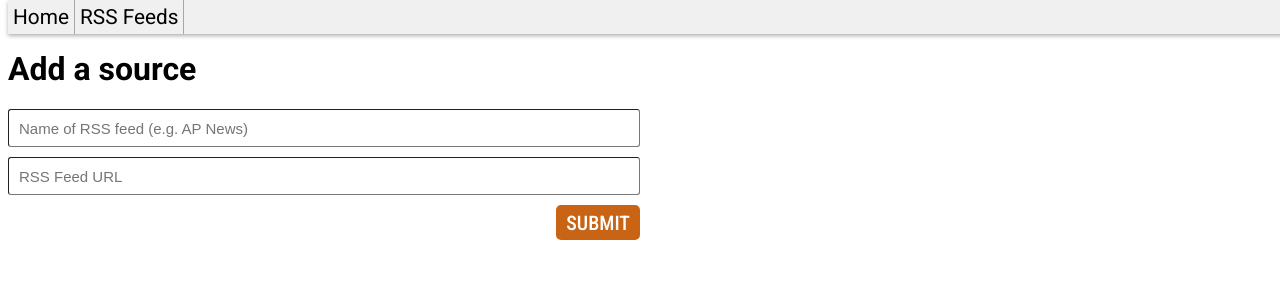
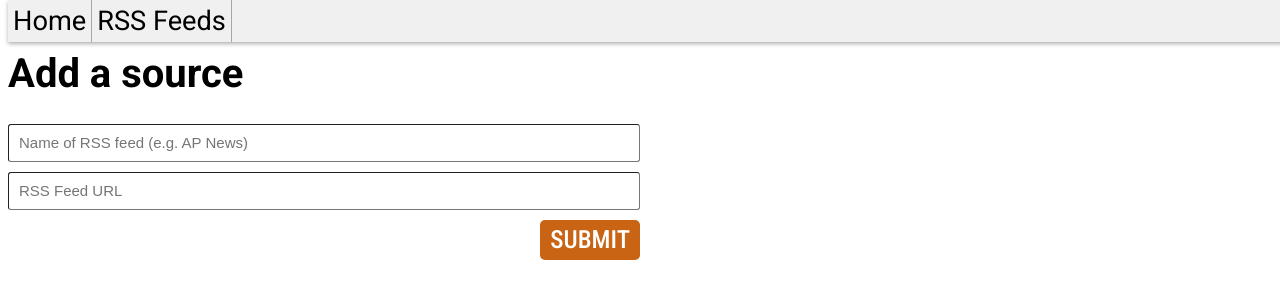
Before and after one commit to JryHL/RSSReader, a Vue app in the folder Frontend/RSSReader/: page /add in a window 1280 px wide. Shown: the top 300 px of the page. Built offline with nearby package versions, Linux system fonts and the light colour scheme.

Commit message:
added readme

```diff
--- a/Frontend/RSSReader/src/App.vue
+++ b/Frontend/RSSReader/src/App.vue
@@ -26,7 +26,7 @@ import { RouterLink, RouterView } from 'vue-router'
   flex-direction: row;
   background-color: rgb(240, 240, 240);
   width: 100%;
-  font-size: 1.3em;
+  font-size: 1.7em;
   font-family: sans-serif;
   position:fixed;
   top: 0px;
--- a/Frontend/RSSReader/src/externalFonts.css
+++ b/Frontend/RSSReader/src/externalFonts.css
@@ -21,8 +21,8 @@
     color: white;
     font-family: 'Roboto Condensed', sans-serif;
     font-weight: 500;
-    font-size: 20px;
-    height: 35px;
+    font-size: 25px;
+    height: 40px;
     padding: 5px 10px;
     transition: 0.2s;
 }
@@ -40,3 +40,7 @@
     height: 30px;
     font-size: 15px;
 }
+
+h1 {
+    font-size: 40px;
+}
--- a/Frontend/RSSReader/src/views/Recommended.vue
+++ b/Frontend/RSSReader/src/views/Recommended.vue
@@ -103,7 +103,7 @@ export default {
 }
 
 .storyTitle {
-    font-size:25px;
+    font-size:30px;
     display: block;
     overflow: hidden;
     text-wrap: nowrap;
@@ -118,6 +118,7 @@ export default {
     text-wrap: nowrap;
     text-overflow: ellipsis;
     font-family: 'Roboto Condensed', sans-serif;
+    font-size: 20px;
 }
 
 .storiesList {
@@ -132,7 +133,7 @@ export default {
 .subTitle{
     color: rgba(0,0,0,0.5);
     font-family: 'Noto Sans', sans-serif;
-    font-size: 12px;
+    font-size: 15px;
 }
 .clickableCard {
     text-decoration: none;
@@ -152,7 +153,7 @@ export default {
     font-family: 'Noto Serif', serif;
     color: rgba(0,0,0,0.9);
     margin-top: 7px;
-    font-size: 15px;
+    font-size: 20px;
     overflow: hidden;
     text-overflow: ellipsis;
     text-wrap: nowrap;
@@ -161,13 +162,14 @@ export default {
     font-family: Roboto, sans-serif;
     color: rgba(200, 100, 20, 1);
     font-weight: 700;
+    font-size:20px;
 }
 
 .notificationScreen {
     text-align:center;
     color: rgba(0,0,0,0.7);
     margin-top: 100px;
-    font-size: 20px;
+    font-size: 30px;
 }
 
 .topBar {
```
Also changed, not shown: 1 other file (tests, documents, lock files or other folders).
